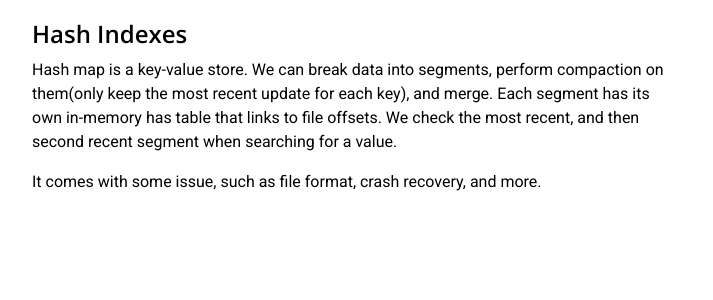
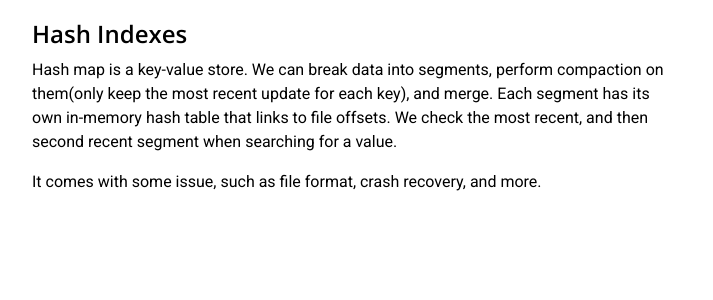
Before and after one commit to ming-yong/archive, a Jekyll site: the page built from _posts/2020-07-27-designing data intensive applications 15.md, in a window 1280 px wide. Shown: the part 325-625 px from the top of the page, without its empty margins (283-996 px from the left). Built offline with Jekyll 4.4.1, drawn with Linux system fonts in a browser that asks for light colours; nearby versions of some CDN libraries.

Commit message:
3August2020

```diff
--- a/_posts/2020-07-27-designing data intensive applications 15.md
+++ b/_posts/2020-07-27-designing data intensive applications 15.md
@@ -8,6 +8,6 @@ Designing Data-Intensive Applications. Chapter 3: Storage and Retrieval.
 
 ## Hash Indexes
 
-Hash map is a key-value store. We can break data into segments, perform compaction on them(only keep the most recent update for each key), and merge. Each segment has its own in-memory has table that links to file offsets. We check the most recent, and then second recent segment when searching for a value.
+Hash map is a key-value store. We can break data into segments, perform compaction on them(only keep the most recent update for each key), and merge. Each segment has its own in-memory hash table that links to file offsets. We check the most recent, and then second recent segment when searching for a value.
 
 It comes with some issue, such as file format, crash recovery, and more.
```
Also changed, not shown: _posts/2020-08-03-designing data intensive applications 16.md (added, +17 -0 lines).
